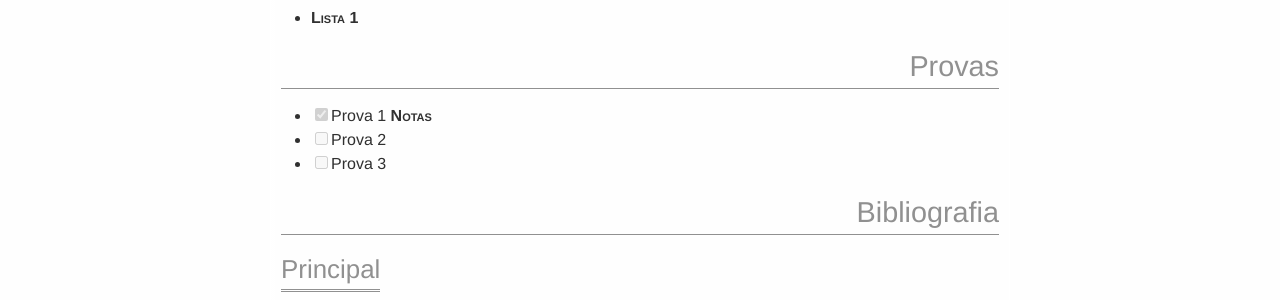
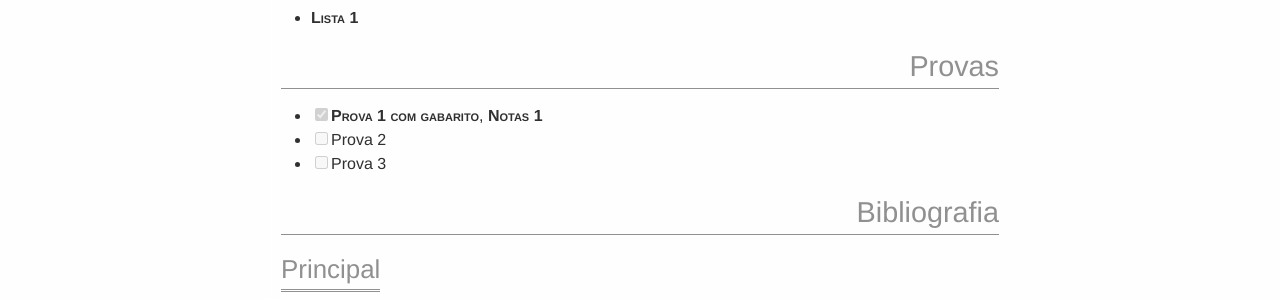
Before and after one commit to abelsiqueira/abelsiqueira.github.io-old, a Jekyll site: the page built from disciplinas/CM005 Algebra Linear_EB.md, in a window 1280 px wide. Shown: the part 1410-1710 px from the top of the page. Built offline with Jekyll 4.4.1, drawn with Linux system fonts in a browser that asks for light colours.

Commit message:
Update CM005 Algebra Linear_EB.md

```diff
--- a/disciplinas/CM005 Algebra Linear_EB.md
+++ b/disciplinas/CM005 Algebra Linear_EB.md
@@ -48,7 +48,8 @@ tag:        2016s2
 
 # Provas
 
-  - [x] Prova 1 [Notas]({{ site.baseur1}}/disciplinas/CM005-Algebra-linear/notas_prova_1_EB.ods)
+  - [x] [Prova 1 com gabarito]({{ site.baseur1}}/disciplinas/CM005-Algebra-linear/prova1_AL_EB_A.pdf),
+      [Notas 1]({{ site.baseur1}}/disciplinas/CM005-Algebra-linear/notas_prova_1_EB.ods)
   - [ ] Prova 2
   - [ ] Prova 3
 
```
